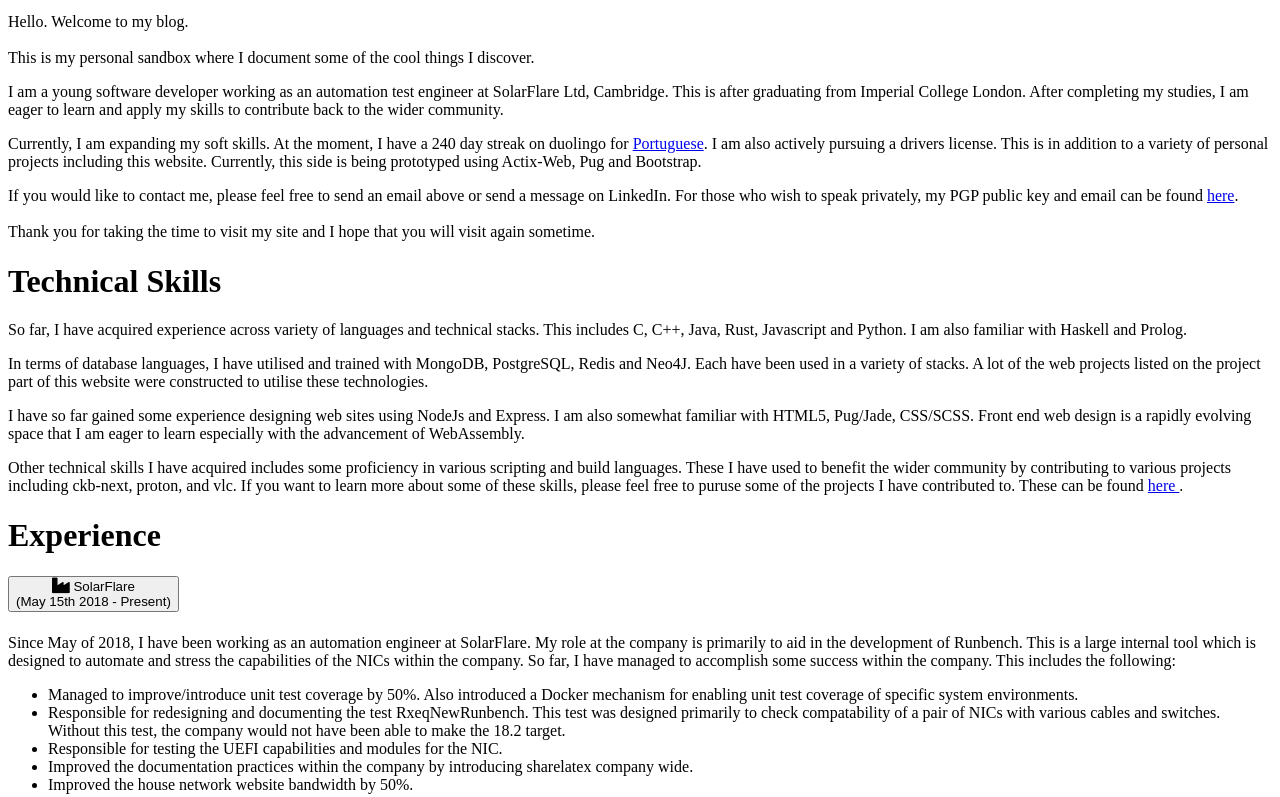
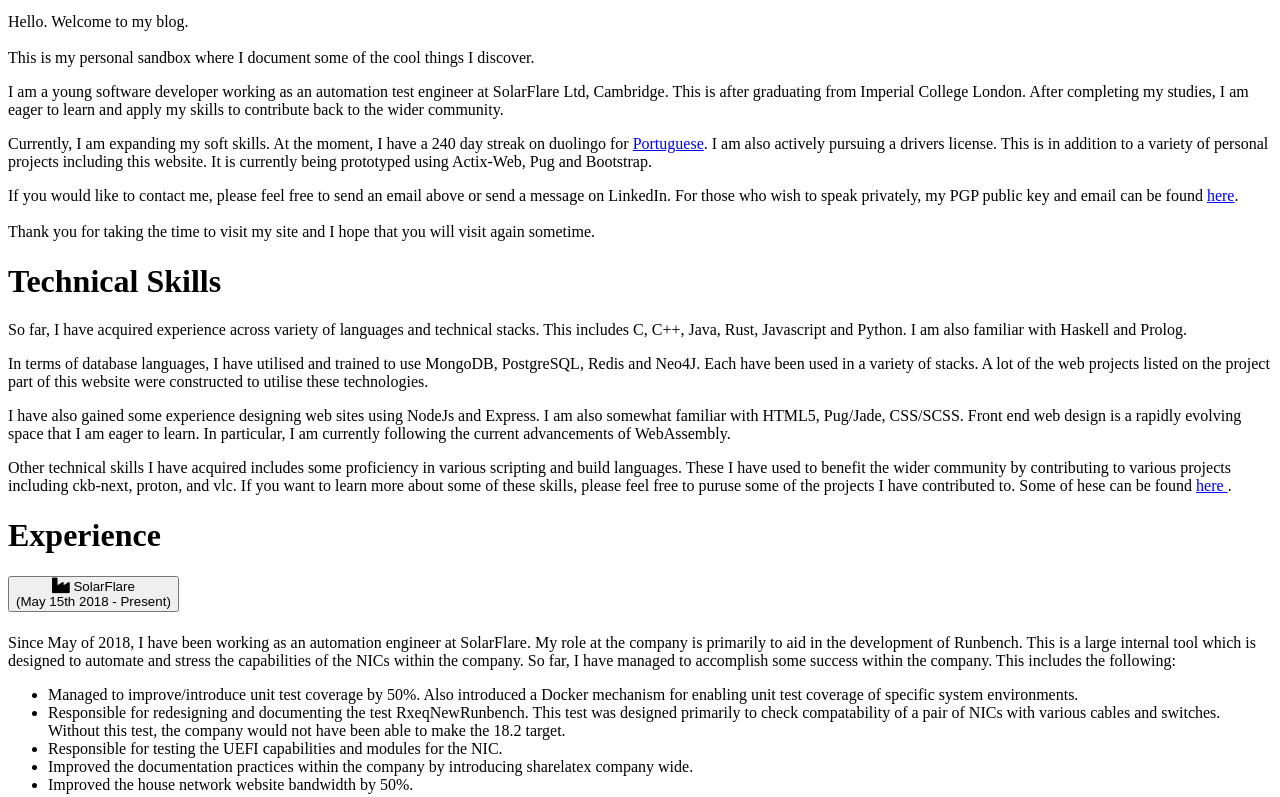
Before and after one commit to Kedstar99/kedstar99.github.io, a plain HTML site: page index.html in a window 1280 px wide. Shown: the part 623-1420 px from the top of the page. Drawn offline with nearby package versions, Linux system fonts and the light colour scheme.

Commit message:
Updated text on index page

```diff
--- a/index.html
+++ b/index.html
@@ -6,21 +6,18 @@ to contribute back to the wider community.</p><p>Currently, I am expanding my so
 At the moment, I have a 240 day streak on duolingo for <a href="https://www.duolingo.com/kedstar99">Portuguese</a>. I am also actively pursuing a
 drivers license. This is in addition to a
 variety of personal projects including this website.
-Currently, this side is being prototyped
+It is currently being prototyped
 using Actix-Web, Pug and  Bootstrap.</p><p>If you would like to contact me, please feel free to send an email above or send a message on LinkedIn.
 For those who wish to speak privately, my PGP public key and email can be found <a href="https://pgp.mit.edu/pks/lookup?op=vindex&amp;search=0x2D54CBF1F5285B70">here</a>.<br><br>Thank you for taking the time to visit my site and I hope that you will visit again sometime.</p></div></div></div><div class="container"><h1>Technical Skills</h1></div><div class="container"><p>So far, I have acquired experience across variety of languages and technical stacks. This
 includes C, C++, Java, Rust,
-Javascript and Python. I am also familiar with Haskell and Prolog.</p><p>In terms of database languages, I have utilised and trained with MongoDB, PostgreSQL, Redis and Neo4J. Each
+Javascript and Python. I am also familiar with Haskell and Prolog.</p><p>In terms of database languages, I have utilised and trained to use MongoDB, PostgreSQL, Redis and Neo4J. Each
 have been used in a variety of stacks. A lot of the web projects listed on the project part of this website
-were constructed to utilise these technologies.</p><p>I have so far gained some experience designing web sites using NodeJs and Express. I am also somewhat familiar
-with HTML5, Pug/Jade,
-CSS/SCSS. Front end web design is a rapidly evolving space that I am eager to learn especially with the
-advancement of WebAssembly.</p><p>Other technical skills I have acquired includes some proficiency in various scripting and build languages.
-These I have used to benefit the
-wider community by contributing to various projects including ckb-next, proton, and vlc. If you want to learn
-more
-about some of these skills, please
-feel free to puruse some of the projects I have contributed to. These can be found <a href="/projects">here </a>.</p></div><div class="container"><h1>Experience</h1></div><div class="container"><div class="accordion" id="experienceAccordion"><div class="card"><div class="card-header" id="headingOne"><h5 class="mb-0"><button class="btn btn-link text-left" type="button" data-toggle="collapse" data-target="#collapseOne" aria-expanded="true" aria-controls="collapseOne"><i class="fas fa-industry fa-lg"></i> SolarFlare<br>(May 15th 2018 - Present)</button></h5></div><div class="collapse" id="collapseOne" aria-labelledby="headingOne" data-parent="#experienceAccordion"><div class="card-body"><p>Since May of 2018, I have been working as an automation engineer at SolarFlare. My role at the
+were constructed to utilise these technologies.</p><p>I have also gained some experience designing web sites using NodeJs and Express. I am also somewhat familiar
+with HTML5, Pug/Jade, CSS/SCSS. Front end web design is a rapidly evolving space that I am eager to learn.
+In particular, I am currently following the current advancements of WebAssembly.</p><p>Other technical skills I have acquired includes some proficiency in various scripting and build languages.
+These I have used to benefit the wider community by contributing to various projects including ckb-next, proton, and vlc.
+If you want to learn more about some of these skills, please feel free to puruse some of the projects I have contributed to.
+Some of hese can be found <a href="/projects">here </a>.</p></div><div class="container"><h1>Experience</h1></div><div class="container"><div class="accordion" id="experienceAccordion"><div class="card"><div class="card-header" id="headingOne"><h5 class="mb-0"><button class="btn btn-link text-left" type="button" data-toggle="collapse" data-target="#collapseOne" aria-expanded="true" aria-controls="collapseOne"><i class="fas fa-industry fa-lg"></i> SolarFlare<br>(May 15th 2018 - Present)</button></h5></div><div class="collapse" id="collapseOne" aria-labelledby="headingOne" data-parent="#experienceAccordion"><div class="card-body"><p>Since May of 2018, I have been working as an automation engineer at SolarFlare. My role at the
 company is primarily to aid in the development of Runbench. This is a large internal tool which
 is designed to automate and stress the capabilities of the NICs within the company.
 So far, I have managed to accomplish some success within the company. This includes
```
